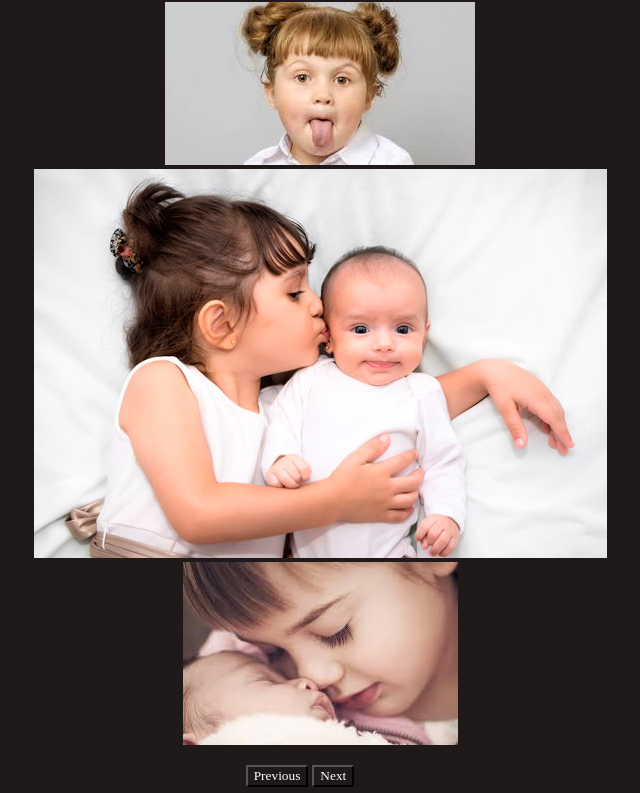
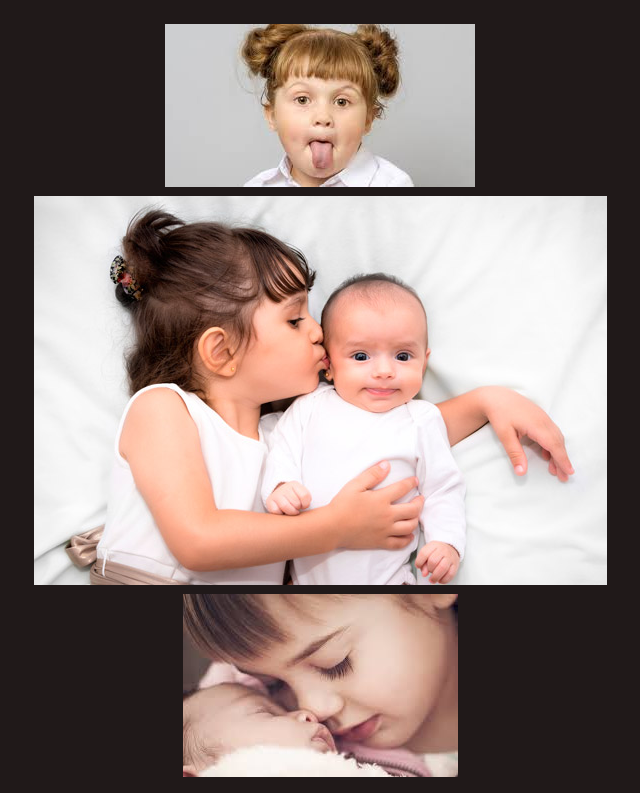
Before and after one commit to cdevamandine/caroussel_js, a plain HTML site: page index.html in a window 1280 px wide. Shown: the part 78-871 px from the top of the page, without its empty margins (340-980 px from the left). Drawn offline with Linux system fonts and the light colour scheme.

Commit message:
style modified

```diff
--- a/style.css
+++ b/style.css
@@ -4,19 +4,19 @@
     padding: 30;
     background: rgb(32, 25, 25);
     color: white;
+    font-size: 1.5rem;
     text-align: center;
     font-family: 'Times New Roman', Times, serif;
+    align-items: center;
 }
 
+/* ------------body  ------------ */
+li {
+    list-style: none; display:none;
 }
-/* ------------body  ------------ */
-ul {
-   ;
+.active{
+    display:block;
 }
-li {
-    list-style: none;
-}
+
+
 /* ------------photos  ------------ */
-#photos {
-
-}
```
